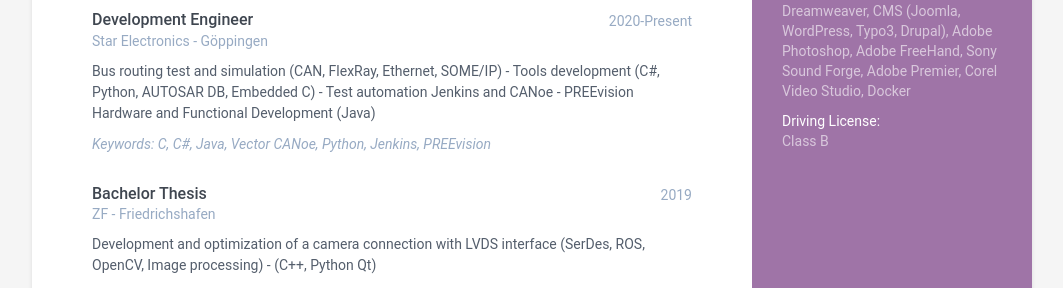
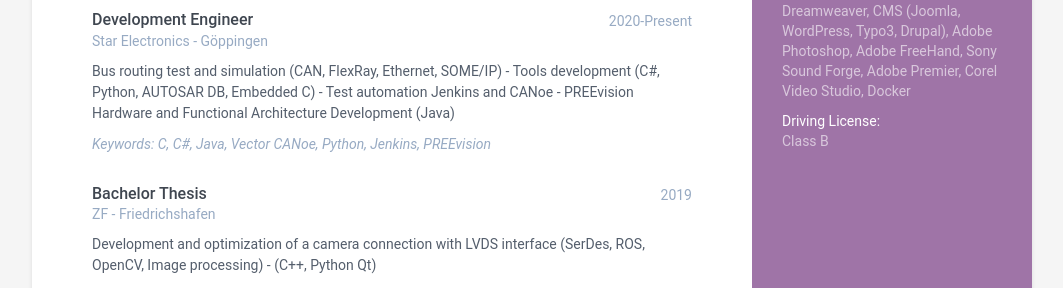
Before and after one commit to jmazyar/jmazyar.github.io, a Jekyll site: the page built from docs/index.html, in a window 1280 px wide. Shown: the part 907-1195 px from the top of the page, without its empty margins (108-1171 px from the left). Built offline with Jekyll 4.4.1, drawn with Linux system fonts in a browser that asks for light colours.

Commit message:
text uptate

```diff
--- a/docs/_data/data.yml
+++ b/docs/_data/data.yml
@@ -84,7 +84,7 @@ experiences:
     time: 2020-Present
     company: Star Electronics - Göppingen
     details: |
-      Bus routing test and simulation (CAN, FlexRay, Ethernet, SOME/IP) - Tools development (C#, Python, AUTOSAR DB, Embedded C) - Test automation Jenkins and CANoe - PREEvision Hardware and Functional Development (Java)
+      Bus routing test and simulation (CAN, FlexRay, Ethernet, SOME/IP) - Tools development (C#, Python, AUTOSAR DB, Embedded C) - Test automation Jenkins and CANoe - PREEvision Hardware and Functional Architecture Development (Java)
     technologies: |
       C, C#, Java, Vector CANoe, Python, Jenkins, PREEvision
 
```
